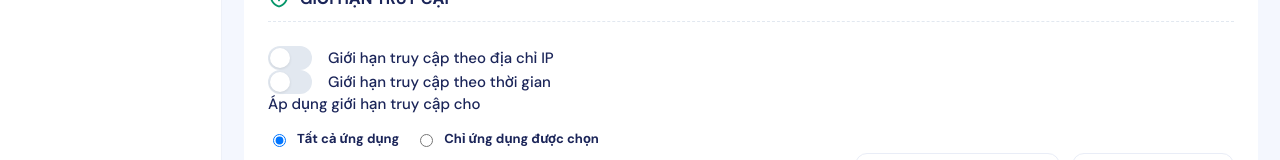
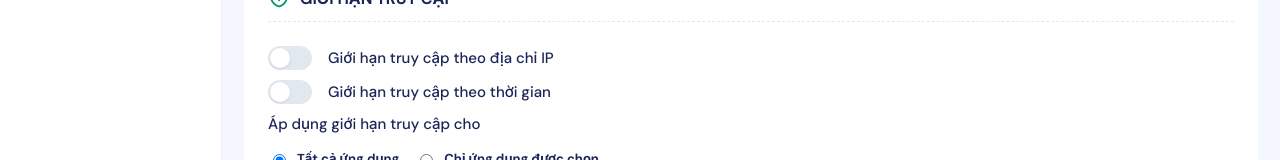
Before and after one commit to pltgiang/vanthudego, a React (Vite) app in the folder frontend/: page /advanced-security in a window 1280 px wide. Shown: the part 367-527 px from the top of the page. Built offline with nearby package versions, Linux system fonts and the light colour scheme; no server answers; sample sign-in values are in the browser's storage.

Commit message:
style(security): set exactly 10px bottom margin for IP and Time rows

```diff
--- a/frontend/src/pages/AdvancedSecurity.tsx
+++ b/frontend/src/pages/AdvancedSecurity.tsx
@@ -59,7 +59,7 @@ export default function AdvancedSecurity() {
             </div>
 
             <div className="section-body">
-              <div className="dis-flex align-items-center mb-32" style={{ gap: '16px' }}>
+              <div className="dis-flex align-items-center" style={{ gap: '16px', marginBottom: '10px' }}>
                 <div className={`switch-toggle ${ipRestrict ? 'active' : ''}`} style={{ cursor: 'pointer', flexShrink: 0 }} onClick={() => setIpRestrict(!ipRestrict)}>
                   <div className="switch-knob"></div>
                 </div>
@@ -82,7 +82,7 @@ export default function AdvancedSecurity() {
                 </div>
               )}
 
-              <div className="dis-flex align-items-center mb-32" style={{ gap: '16px' }}>
+              <div className="dis-flex align-items-center" style={{ gap: '16px', marginBottom: '10px' }}>
                 <div className={`switch-toggle ${timeRestrict ? 'active' : ''}`} style={{ cursor: 'pointer', flexShrink: 0 }} onClick={() => setTimeRestrict(!timeRestrict)}>
                   <div className="switch-knob"></div>
                 </div>
```
